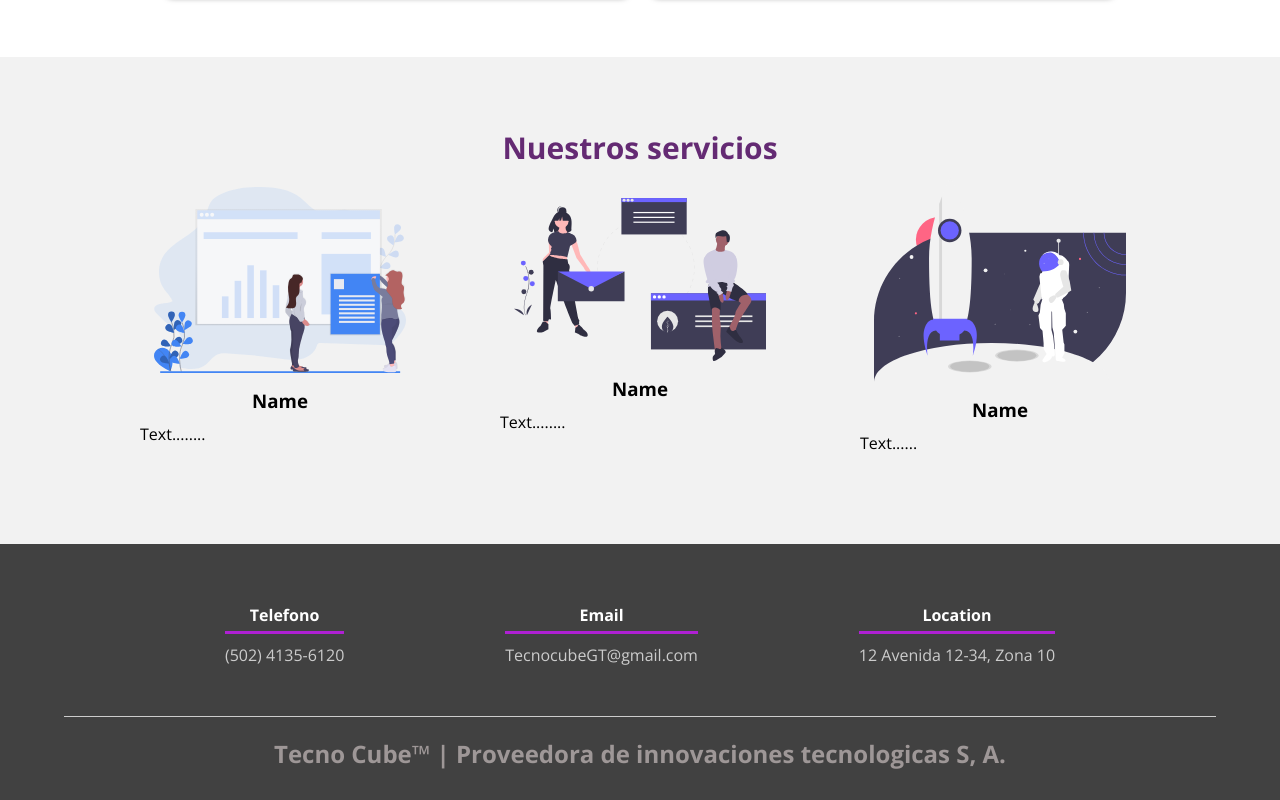
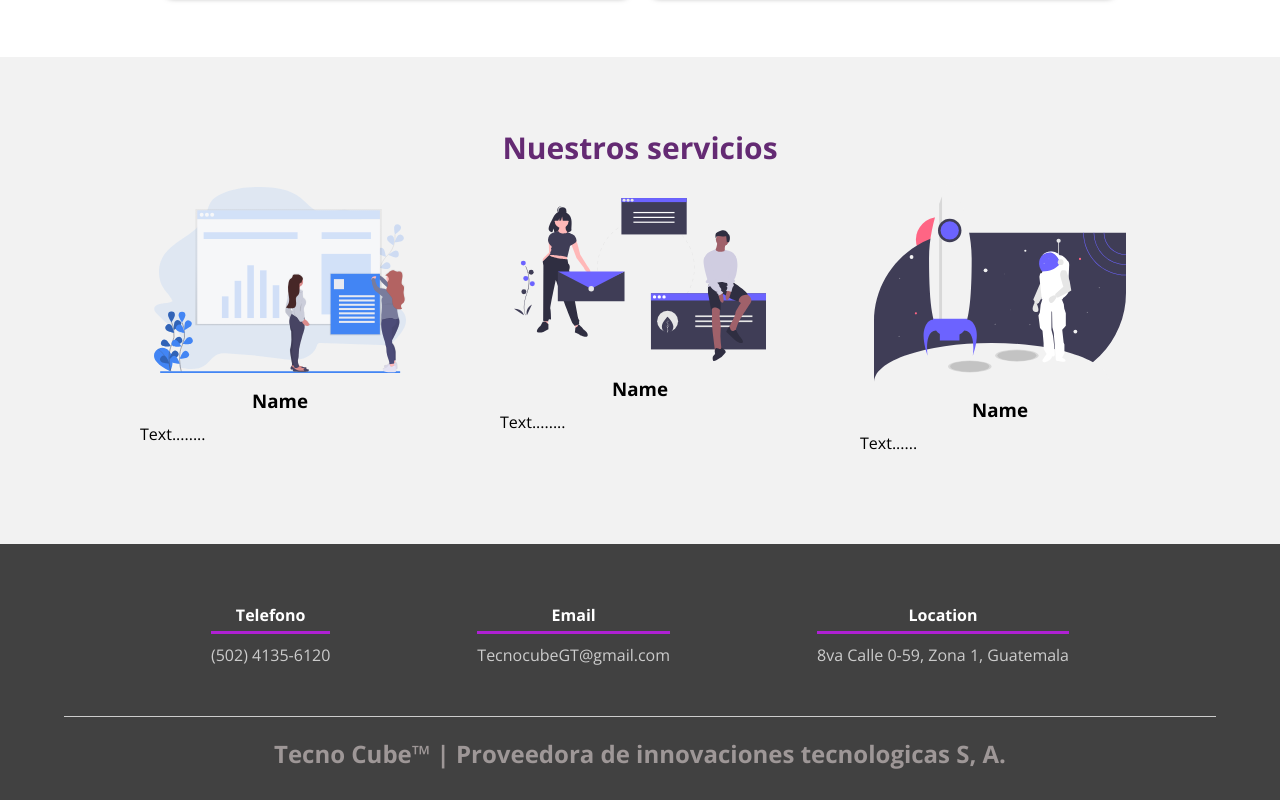
Before and after one commit to TecnoCubeGT/Home, a plain HTML site: page index.html in a window 1280 px wide. Shown: the part 2187-2987 px from the top of the page. Drawn offline with nearby package versions, Linux system fonts and the light colour scheme.

Commit message:
Correciones

```diff
--- a/index.html
+++ b/index.html
@@ -148,7 +148,7 @@
 			            </div>
             <div class="content-foo">
                 <h4>Location</h4>
-                <p>12 Avenida 12-34, Zona 10</p>
+                <p>8va Calle 0-59, Zona 1, Guatemala</p>
             </div>
            </div>
         <h2 class="titulo-final">Tecno Cube&trade; | Proveedora de innovaciones tecnologicas S, A.</h2>
```
